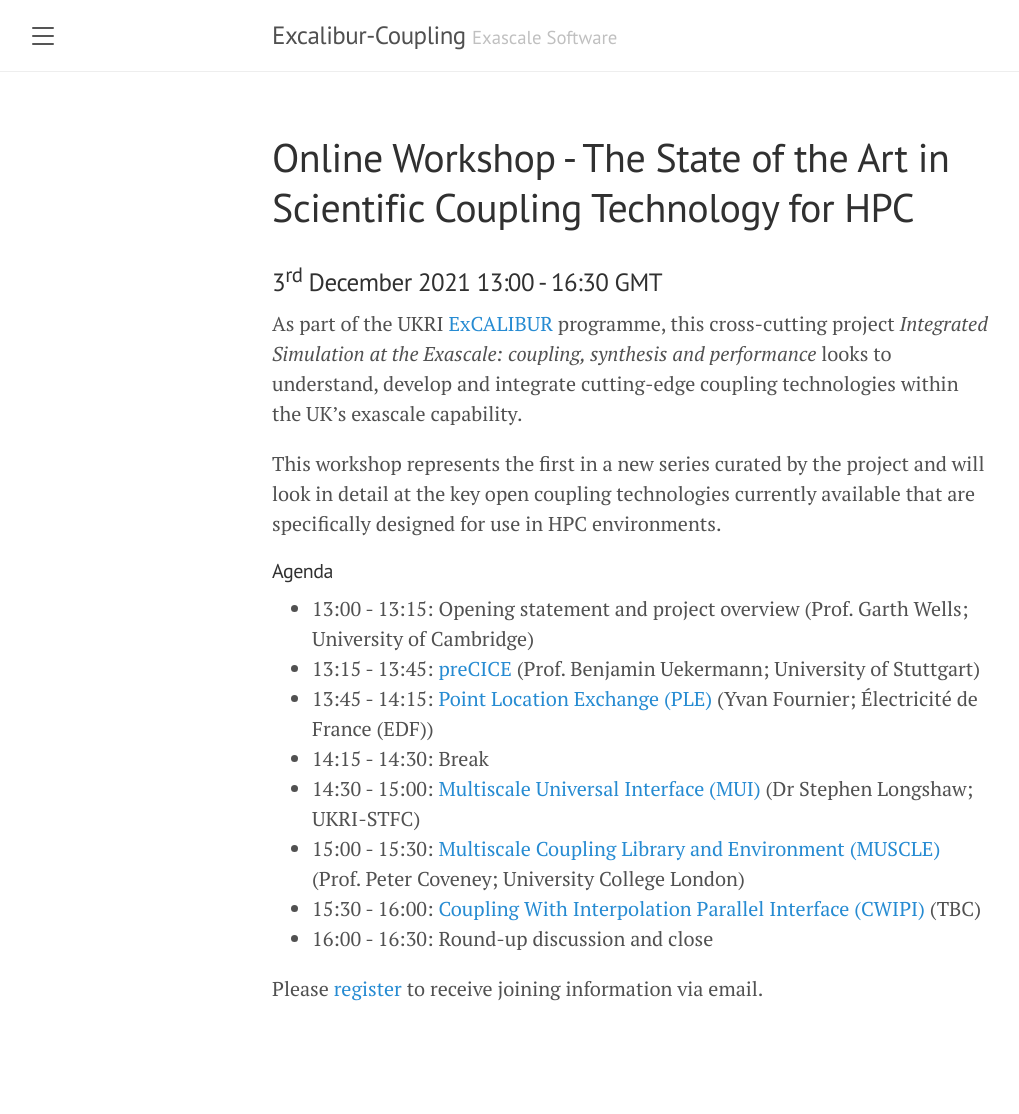
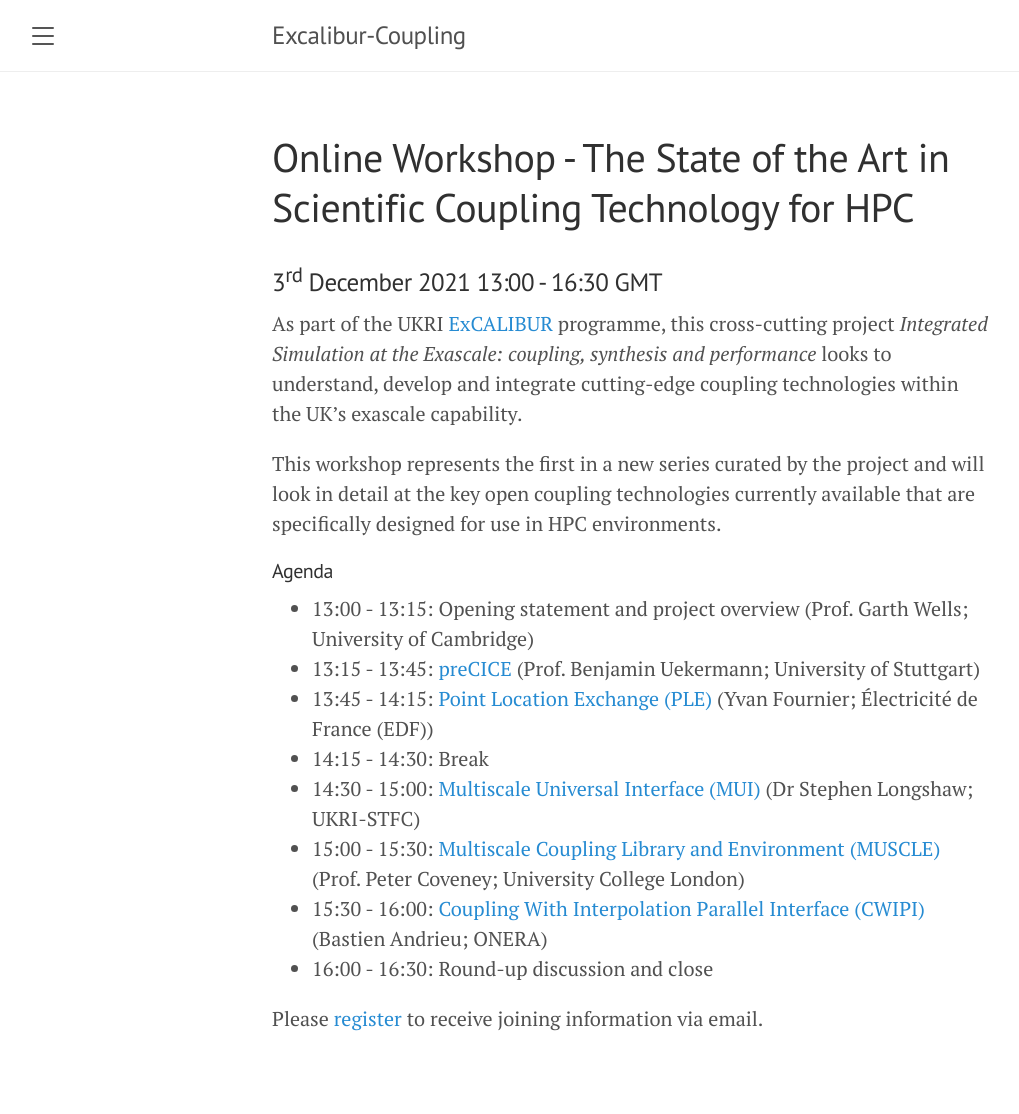
Before and after one commit to Excalibur-Coupling/excalibur-coupling.github.io, a Jekyll site: the page built from workshop1.md, in a window 1280 px wide. Shown: the whole page, without its empty margins (8-1027 px from the left). Built offline with Jekyll 4.4.1, drawn with Linux system fonts in a browser that asks for light colours; before the commit the page ends 1084 px from its top, so only the background shows below that.

Commit message:
Add Bastien Andrieu

```diff
--- a/_config.yml
+++ b/_config.yml
@@ -1,6 +1,6 @@
 # Setup
 title:               Excalibur-Coupling
-tagline:             'Exascale Software'
+tagline:             ''
 description:         'A Cross-Cutting Excalibur Project'
 url:                 https://excalibur-coupling.github.io
 baseurl:             ''
--- a/workshop1.md
+++ b/workshop1.md
@@ -17,7 +17,7 @@ This workshop represents the first in a new series curated by the project and wi
 - 14:15 - 14:30: Break
 - 14:30 - 15:00: [Multiscale Universal Interface (MUI)](https://mxui.github.io/) (Dr Stephen Longshaw; UKRI-STFC)
 - 15:00 - 15:30: [Multiscale Coupling Library and Environment (MUSCLE)](https://muscle3.readthedocs.io/en/latest/) (Prof. Peter Coveney; University College London)
-- 15:30 - 16:00: [Coupling With Interpolation Parallel Interface (CWIPI)](http://sites.onera.fr/cwipi) (TBC)
+- 15:30 - 16:00: [Coupling With Interpolation Parallel Interface (CWIPI)](http://sites.onera.fr/cwipi) (Bastien Andrieu; ONERA)
 - 16:00 - 16:30: Round-up discussion and close
 
 Please [register](https://www.eventbrite.co.uk/e/excalibur-workshop-on-state-of-the-art-in-coupling-software-tickets-186835609337) to receive joining information via email.
```
